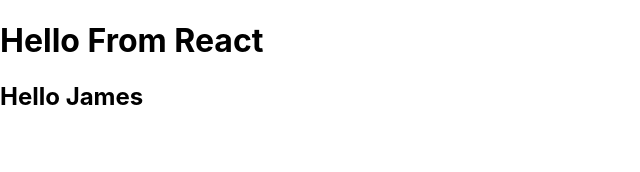
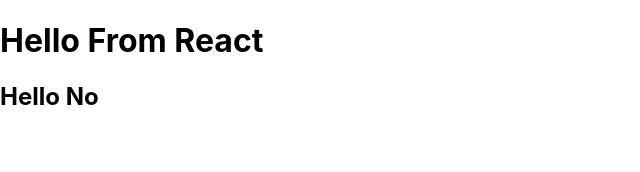
Before and after one commit to jamestheengineer/webdev-playground, a React (Create React App) app in the folder react-traversy/react-task-tracker/: page / in a window 1280 px wide. Shown: the top 172 px of the page, without its empty margins (0-640 px from the left). Built offline with nearby package versions, Linux system fonts and the light colour scheme.

Commit message:
logic in jsx?

```diff
--- a/react-traversy/react-task-tracker/src/App.js
+++ b/react-traversy/react-task-tracker/src/App.js
@@ -1,10 +1,11 @@
 
 function App() {
   const name = 'James'
+  const x = false
   return (
     <div className='container'>
      <h1>Hello From React</h1>
-     <h2>Hello {name}</h2>
+     <h2>Hello {x ? 'Yes' : 'No'}</h2>
     </div>
   );
 }
```
